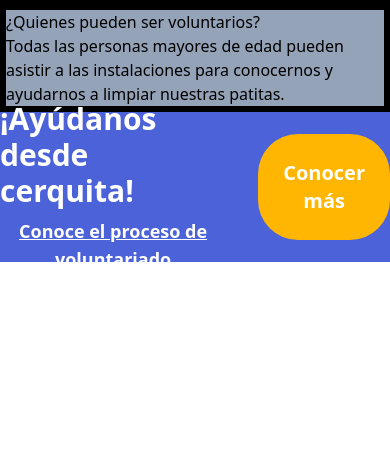
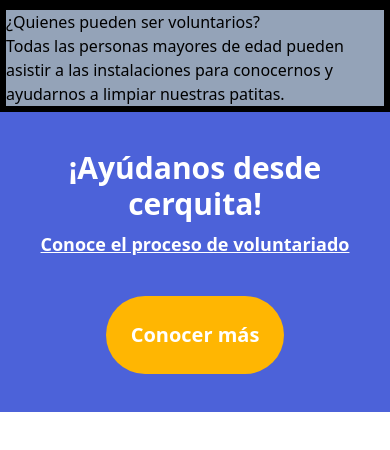
Before and after one commit to Tongother/dejando-huella, a Next.js app: page / in a window 390 px wide. Shown: the top 450 px of the page. Built offline with nearby package versions, Linux system fonts and the light colour scheme.

Commit message:
11/10/24 add: Ahora si termine, responsivo

```diff
--- a/src/app/components/banner/Banner.tsx
+++ b/src/app/components/banner/Banner.tsx
@@ -3,12 +3,12 @@ import Link from 'next/link';
 
 const Banner = () => {
   return (
-    <section className="flex justify-around items-center bg-[#4C62D9]  rounded-none text-white w-full h-[150px] box-border">
-      <div className="flex flex-col gap-2 text-3xl font-bold">
-        <h1>¡Ayúdanos desde cerquita!</h1>
+    <section className="flex flex-col lg:flex-row justify-evenly lg:justify-around  items-center bg-[#4C62D9]  rounded-none text-white w-full h-[300px] lg:h-[150px] box-border">
+      <div className="flex flex-col gap-2 text-3xl font-bold items-center">
+        <h1 className='text-center'>¡Ayúdanos desde cerquita!</h1>
         <p className='text-lg text-center'><a className='text-white font-bold underline' href="#">Conoce el proceso de voluntariado</a></p>
       </div>
-      <Link href="#" className="bg-[#FFB602] text-white text-center no-underline font-bold text-xl ml-8 rounded-[40px] p-[25px]">Conocer más</Link>
+      <Link href="#" className="bg-[#FFB602] text-white text-center no-underline font-bold text-xl lg:ml-8 rounded-[40px] p-[25px]">Conocer más</Link>
     </section>
   );
 };
```
